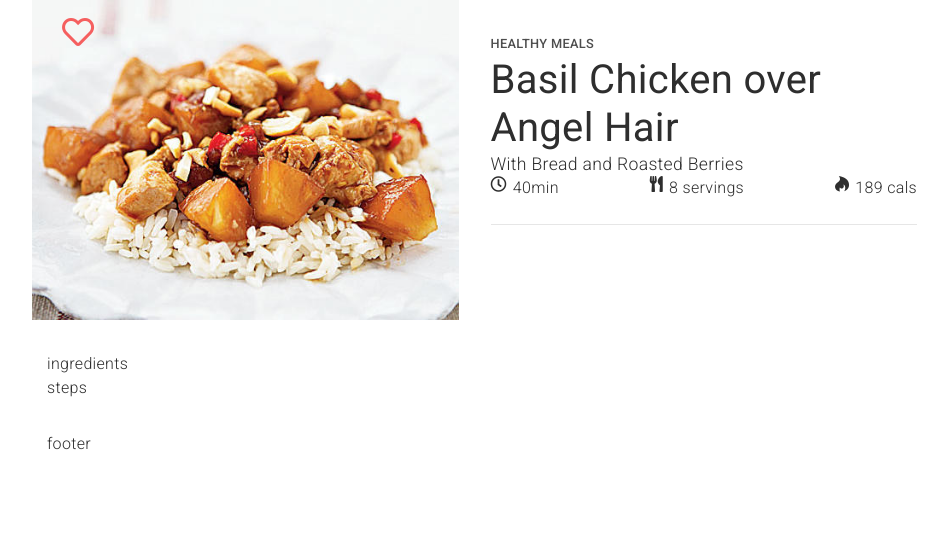
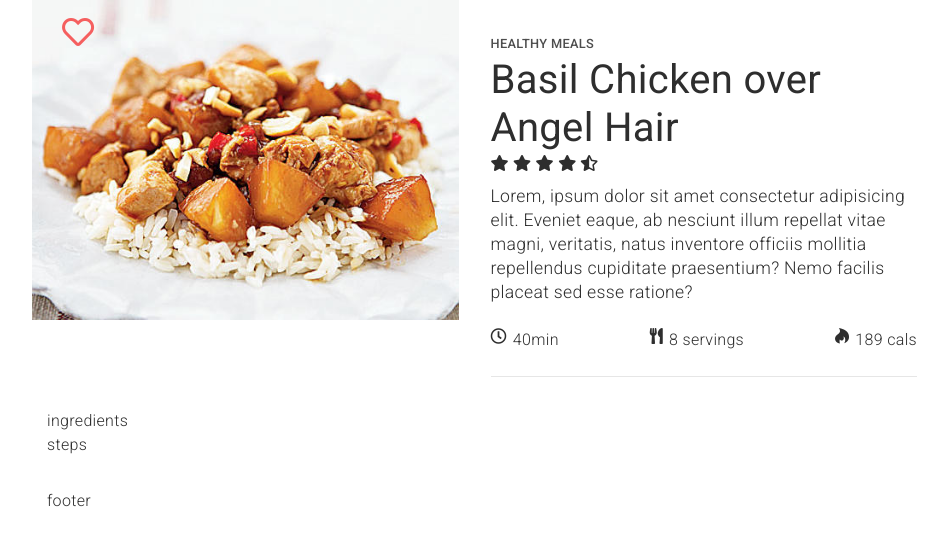
Before and after one commit to kenold/lab1-recipejs, a plain HTML site: page index.html in a window 1280 px wide. Shown: the whole page, without its empty margins (158-1105 px from the left). Drawn offline with Linux system fonts and the light colour scheme.

Commit message:
add star rating

```diff
--- a/index.html
+++ b/index.html
@@ -23,7 +23,14 @@
 					<div class="recipe__header">
 						<h1 class="recipe__heading">Basil Chicken over Angel Hair</h1>
 					</div>
-					<p class="recipe__subtitle">With Bread and Roasted Berries</p>
+					<div class="recipe__rating">
+						<i class="fas fa-star"></i>
+						<i class="fas fa-star"></i>
+						<i class="fas fa-star"></i>
+						<i class="fas fa-star"></i>
+						<i class="fas fa-star-half-alt"></i>
+					</div>
+					<p class="recipe__text">Lorem, ipsum dolor sit amet consectetur adipisicing elit. Eveniet eaque, ab nesciunt illum repellat vitae magni, veritatis, natus inventore officiis mollitia repellendus cupiditate praesentium? Nemo facilis placeat sed esse ratione?</p>
 
 					<!-- widgets info -->
 					<div class="recipe__widget__list">
```
